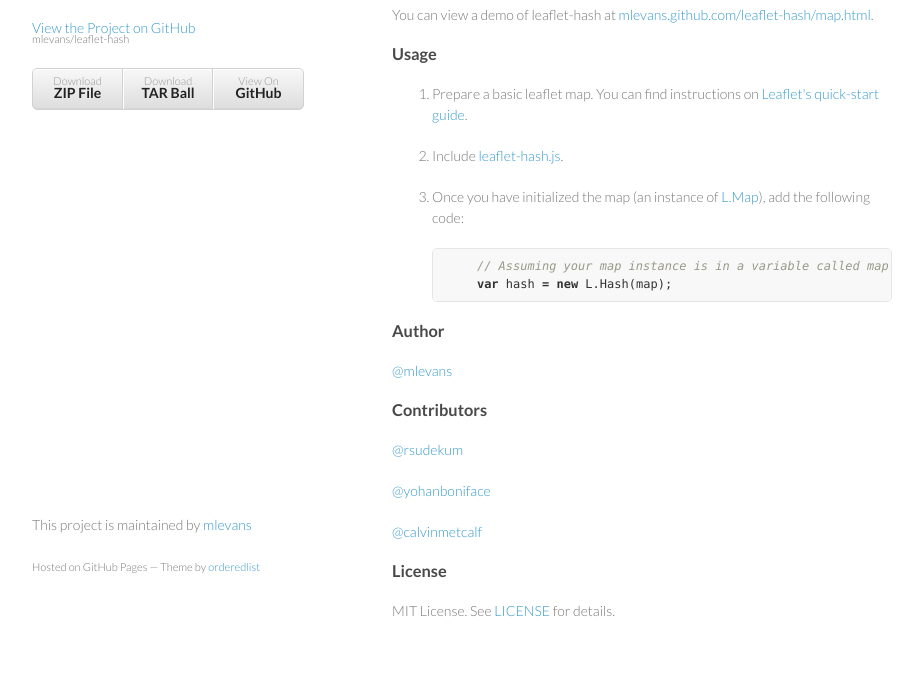
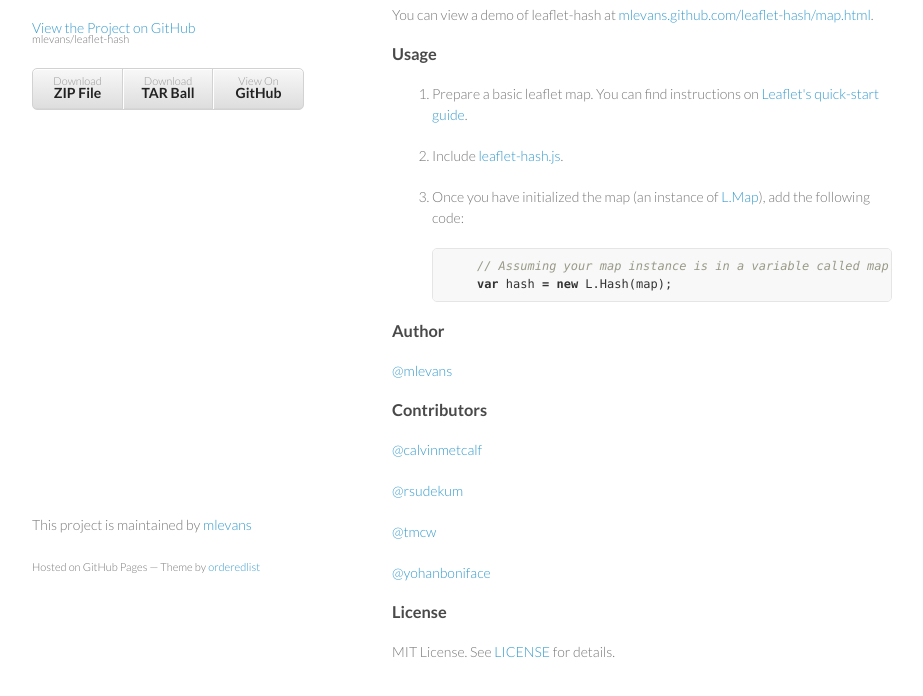
Before and after one commit to mlevans/leaflet-hash, a plain HTML site: page index.html in a window 1280 px wide. Shown: the part 154-850 px from the top of the page, without its empty margins (178-1101 px from the left). Drawn offline with Linux system fonts and the light colour scheme.

Commit message:
Adding and organizing contributors

```diff
--- a/index.html
+++ b/index.html
@@ -53,11 +53,13 @@
 
 <h3>Contributors</h3>
 
+<p><a href="https://github.com/calvinmetcalf" class="user-mention">@calvinmetcalf</a></p>
+
 <p><a href="https://github.com/rsudekum" class="user-mention">@rsudekum</a></p>
 
+<p><a href="https://github.com/tmcw" class="user-mention">@tmcw</a></p>
+
 <p><a href="https://github.com/yohanboniface" class="user-mention">@yohanboniface</a></p>
-
-<p><a href="https://github.com/calvinmetcalf" class="user-mention">@calvinmetcalf</a></p>
 
 <h3>License</h3>
 
```
